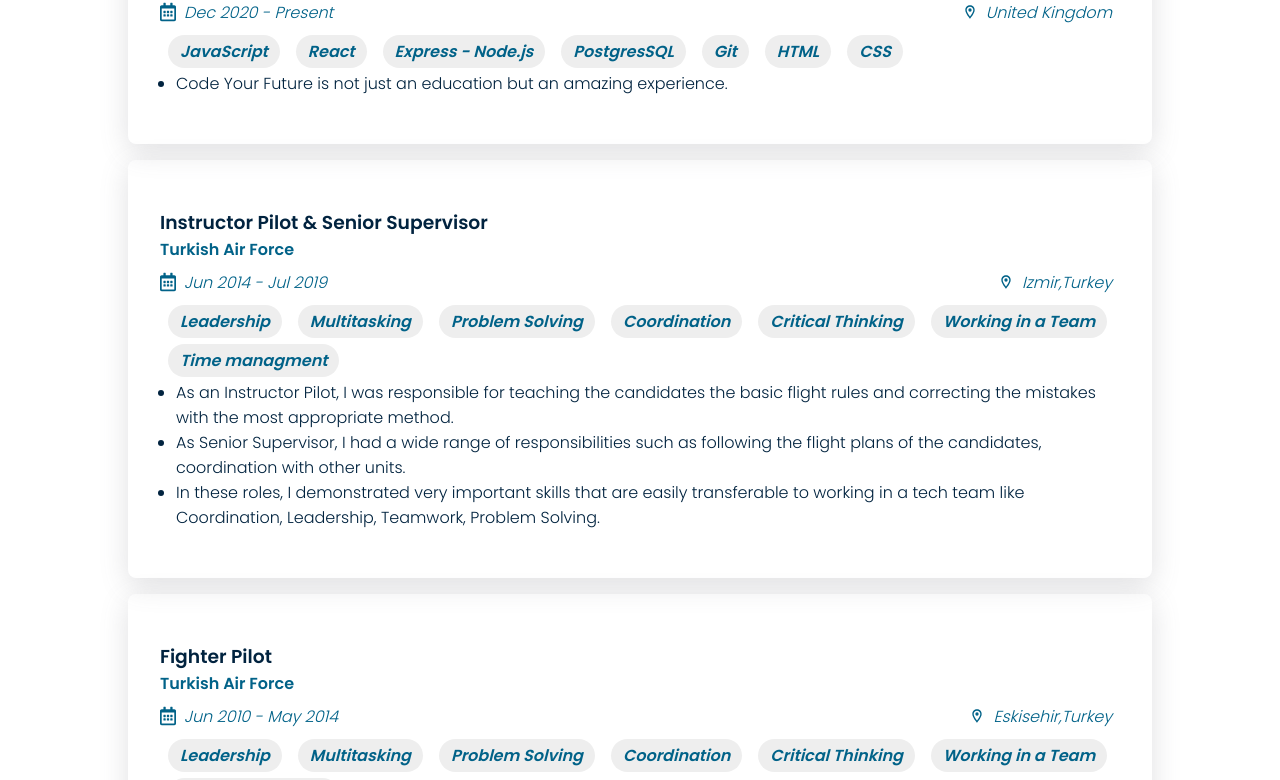
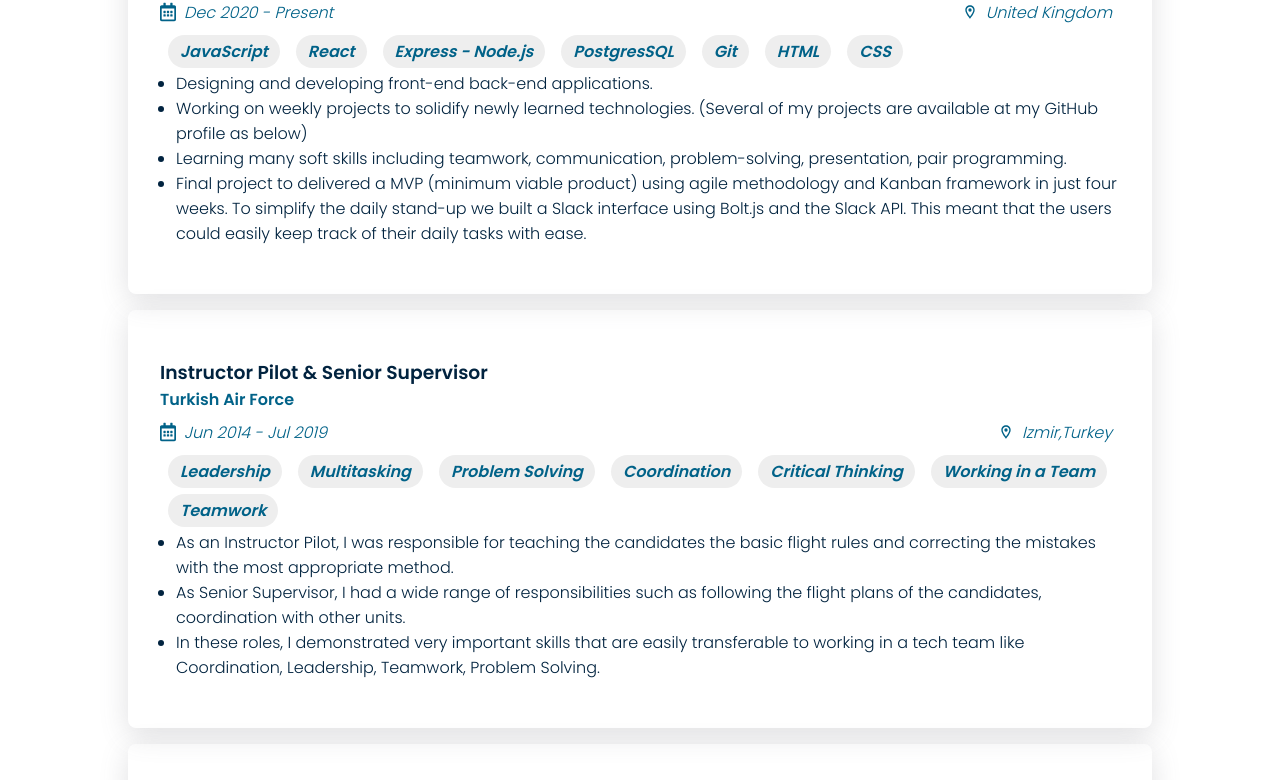
Before and after one commit to musayuksel/CV, a React (Create React App) app: page / in a window 1280 px wide. Shown: the part 1290-2070 px from the top of the page. Built offline with nearby package versions, Linux system fonts and the light colour scheme.

Commit message:
Update CYF text

```diff
--- a/src/App.js
+++ b/src/App.js
@@ -41,7 +41,11 @@
             "CSS",
           ]}
           explanations={[
-            "Code Your Future is not just an education but an amazing experience.",
+            // "Code Your Future is not just an education but an amazing experience.",
+            "Designing and developing front-end back-end applications.",
+            "Working on weekly projects to solidify newly learned technologies. (Several of my projects are available at my GitHub profile as below)",
+            "Learning many soft skills including teamwork, communication, problem-solving, presentation, pair programming.",
+            "Final project to delivered a MVP (minimum viable product) using agile methodology and Kanban framework in just four weeks.  To simplify the daily stand-up we built a Slack interface using Bolt.js and the Slack API. This meant that the users could easily keep track of their daily tasks with ease.",
           ]}
         />
         <ExperienceCard
@@ -57,7 +61,7 @@
             "Coordination",
             "Critical Thinking",
             "Working in a Team",
-            "Time managment",
+            "Teamwork",
           ]}
           explanations={[
             "As an Instructor Pilot, I was responsible for teaching the candidates the basic flight rules and correcting the mistakes with the most appropriate method.",
@@ -77,7 +81,7 @@
             "Problem Solving",
             "Coordination",
             "Critical Thinking",
-            "Working in a Team",
+            "Teamwork",
             "Time managment",
           ]}
           explanations={[
```
